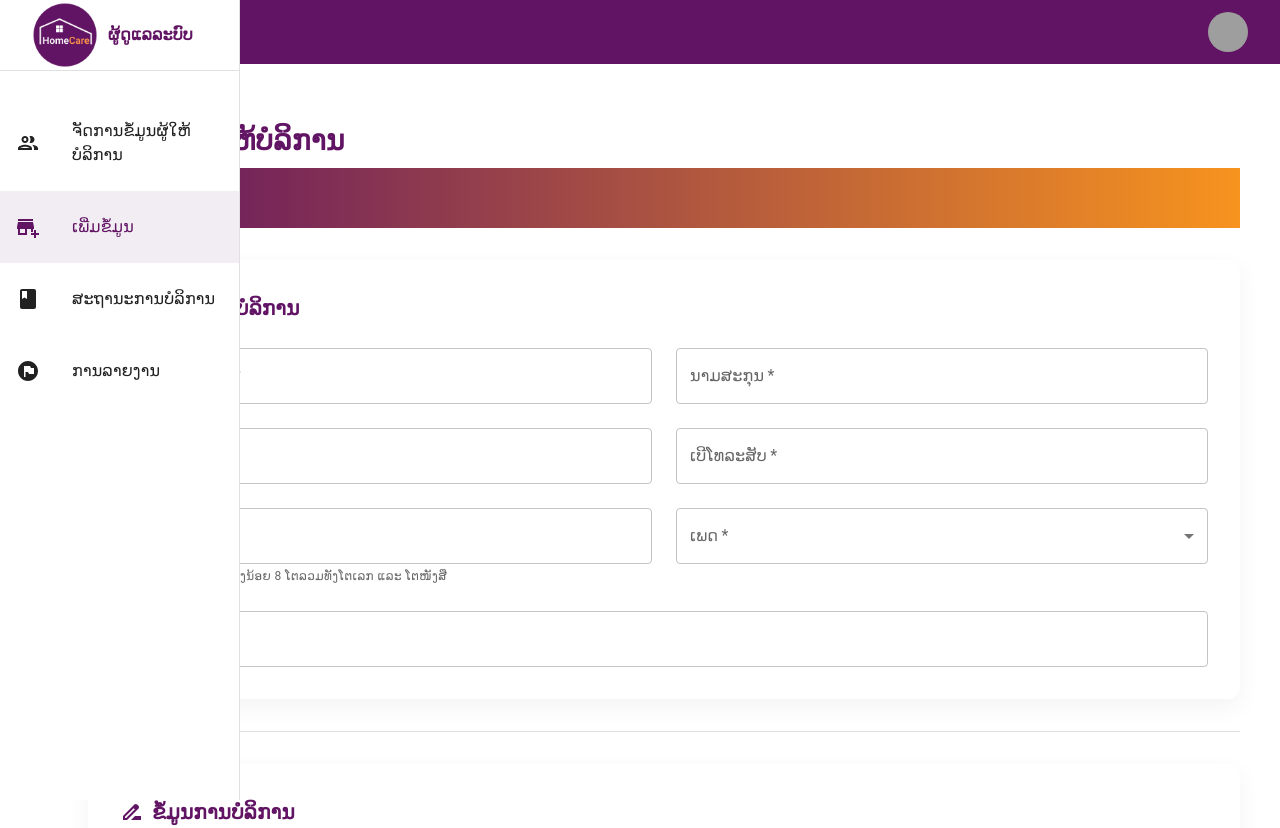
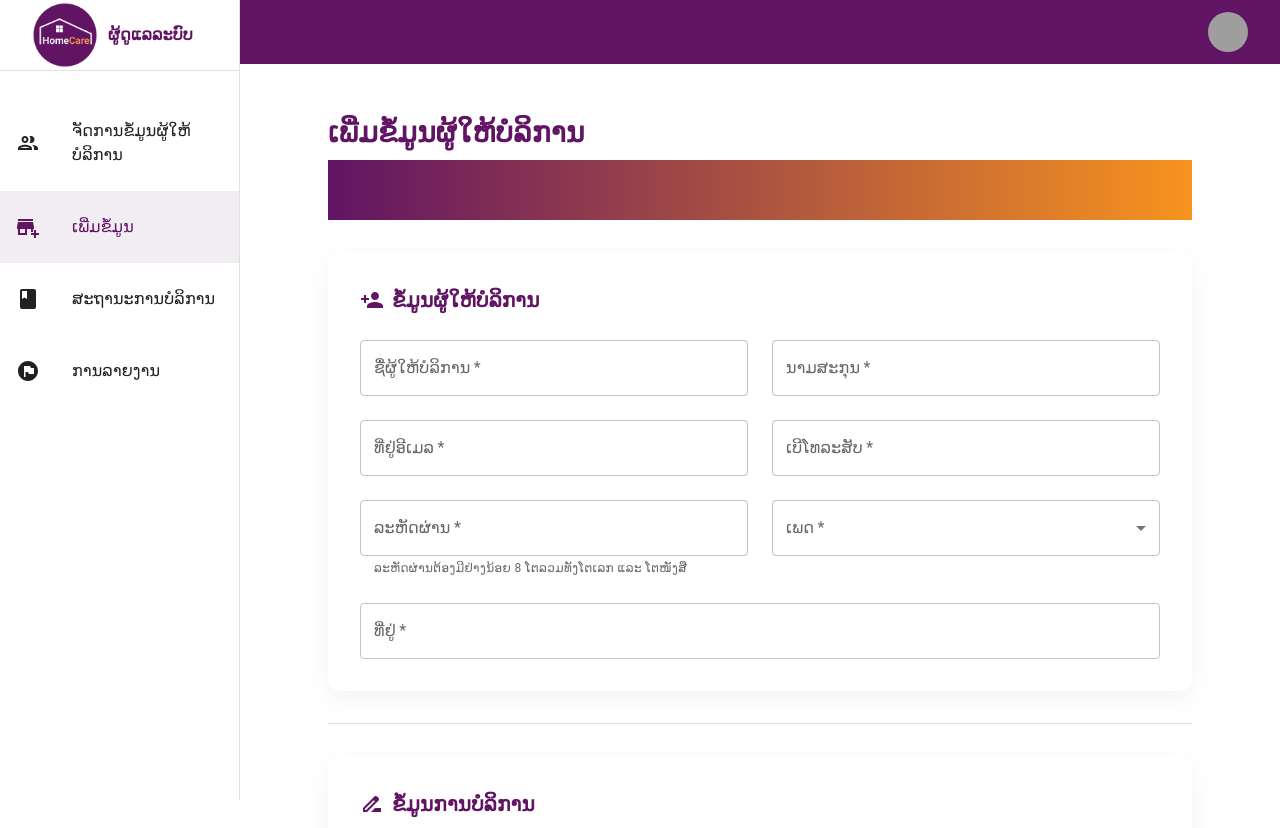
Before and after one commit to iamnokia/AdminHC, a React (Vite) app: page / in a window 1280 px wide. Shown: the top 828 px of the page. Built offline with nearby package versions, Linux system fonts and the light colour scheme; grey boxes are pictures that could not be loaded.

Commit message:
ku pin code Box

```diff
--- a/src/pages/home/components/header.tsx
+++ b/src/pages/home/components/header.tsx
@@ -204,7 +204,7 @@ const ServiceProviderForm = () => {
 
     return (
         <Container maxWidth="lg">
-            <Box component="form" onSubmit={handleSubmit} sx={{ width: "100%", mx: "auto", p: { xs: 1, sm: 3 } }}>
+            <Box sx={{ pt: 2, px: 3, ml: { xs: 0, sm: 30 } }}>
                 <Typography
                     variant={isMobile ? "h5" : "h4"}
                     component="h1"
--- a/src/pages/status/components/ServiceStatus.tsx
+++ b/src/pages/status/components/ServiceStatus.tsx
@@ -280,7 +280,7 @@ const ServiceStatusAdmin: React.FC = () => {
   };
 
   return (
-    <Box sx={{ bgcolor: '#f5f5f5', minHeight: '100vh', py: 3 }}>
+    <Box sx={{ pt: 2, px: 3, ml: { xs: 0, sm: 30 } }}>
       <Container maxWidth="xl">
         {/* Header */}
         <Fade in={animate} timeout={800}>
```
